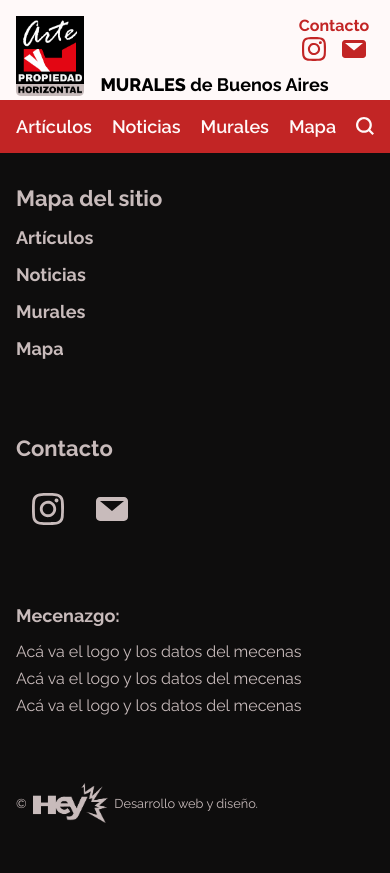
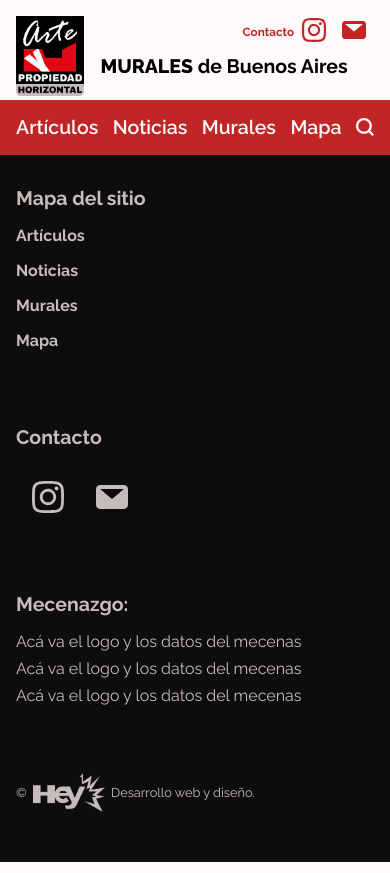
Before and after one commit to EstanisEVL/arteypropiedadhorizontal, a React (Create React App) app: page /mapa in a window 390 px wide. Built offline with nearby package versions, Linux system fonts and the light colour scheme.

Commit message:
Third commit 2.0

```diff
--- a/src/styles/components/_contactButtons.scss
+++ b/src/styles/components/_contactButtons.scss
@@ -1,10 +1,11 @@
 @use '../utils/forwards' as *;
 
+/*---- Mobile: ----*/
 .contact-container {
-  @include flexbox(flex, column, nowrap, center, center);
+  @include flexbox(flex, row, nowrap, center, center);
   align-self: flex-end;
   h3 {
-    font-size: $fz-mobile-p;
+    font-size: 3vmin;
     color: $main;
   }
   .contact-btns-container {
@@ -12,13 +13,14 @@
     a {
       padding: 0.1rem 0.5rem ;
       transition: all 0.3s;
-      &:hover {
-        background-color: $dark;
+      &:active {
+        transform: scale(1.1);
       }
     }
   }
 }
 
+/*---- Tablet: ----*/
 @media (min-width: 600px) {
   .contact-container {
     @include flexbox(flex, column, nowrap, center, flex-start);
@@ -35,8 +37,8 @@
       a {
         padding: 0.1rem 0.5rem ;
         transition: all 0.3s;
-        &:hover {
-          background-color: $dark;
+        &:active {
+          transform: scale(1.3);
         }
         img {
           width: 80%;
@@ -46,7 +48,7 @@
   }
 }
 
-
+/*---- Desktop: ----*/
 @media (min-width: 900px) {
   .contact-container {
     @include flexbox(flex, row, nowrap, flex-start, center);
--- a/src/styles/components/_footer.scss
+++ b/src/styles/components/_footer.scss
@@ -2,17 +2,18 @@
 
 @media (max-width: 599px) {
   .footer-container {
-    padding-left: 1rem;
+    padding: 0 1rem;
     color: $secondary;
     background-color: $dark;
     @include flexbox(flex, column, nowrap, flex-start, flex-start);
     gap: 3.75rem;
+    user-select: none;
     .footer-site-map {
       margin-top: 2rem;
-      font-size: $fz-mobile-subtitle;
+      font-size: $fz-mobile-p;
       font-weight: bolder;
       h3 {
-        font-size: $fz-mobile-title;
+        font-size: $fz-mobile-subtitle;
         margin-bottom: 1rem;
       }
       ul {
@@ -33,7 +34,7 @@
 
     .footer-contact-buttons {
       h3 {
-        font-size: $fz-mobile-title;
+        font-size: $fz-mobile-subtitle;
         margin-bottom: 1rem;
       }
       .contact-btns-container {
@@ -41,8 +42,8 @@
         a {
           padding: 1rem;
           transition: all 0.3s;
-          &:hover {
-            background-color: $main;
+          &:active {
+            transform: scale(1.3);
           }
         }
       }
@@ -85,13 +86,13 @@
     gap: 3.75rem;
     .footer-mecenazgo {
       h3 {
-        font-size: $fz-text;
+        font-size: $fz-subtitle;
         font-family: 'Raleway';
-        margin-bottom: 1rem;
+        margin-bottom: 1.5rem;
         font-weight: 300;
       }
       p {
-        font-size: clamp(1rem, 1.125rem, $fz-text);
+        font-size: $fz-text;
         margin-bottom: 0.5rem;
       }
     }
--- a/src/styles/components/_mainText.scss
+++ b/src/styles/components/_mainText.scss
@@ -2,7 +2,7 @@
 
 /*---- Mobile: ----*/
 .main-text-container {
-  margin: 5rem 0;
+  margin: 3rem 0;
   padding-left: 10%;
   padding-right: 10%;
   @include flexbox(flex, column, nowrap, center, center);
@@ -16,7 +16,7 @@
       text-align: center;
       margin: 0 0 2rem 0;
       font-family: 'Raleway-bold';
-      font-size: 10vmin;
+      // font-size: 10vmin;
     }
     h2 {
       text-align: center;
--- a/src/styles/components/_navBarCategories.scss
+++ b/src/styles/components/_navBarCategories.scss
@@ -2,8 +2,7 @@
 
 .navbar-categories {
   background-color: $main;
-  padding-right: 1rem;
-  padding-left: 1rem;
+  padding: 0 1rem 0 1rem;
   .categories-container {
     padding-top: 1rem;
     padding-bottom: 1rem;
@@ -41,7 +40,7 @@
           a {
             color: $light;
             font-family: 'Raleway-semibold';
-            font-size: $fz-text;
+            font-size: $fz-subtitle;
             text-decoration: none;
             transition: all 0.3s;
             &:hover {
--- a/src/styles/utils/_variables.scss
+++ b/src/styles/utils/_variables.scss
@@ -8,8 +8,8 @@ $light: #FFF9F9;
 
 /*---- Tamaños de letra: ----*/
 // Mobile:
-$fz-mobile-title: 1.375rem;
-$fz-mobile-subtitle: 1.125rem;
+$fz-mobile-title: 10vmin;
+$fz-mobile-subtitle: 5vmin;
 $fz-mobile-p: 1rem;
 
 // Tablet y Desktop:
```
